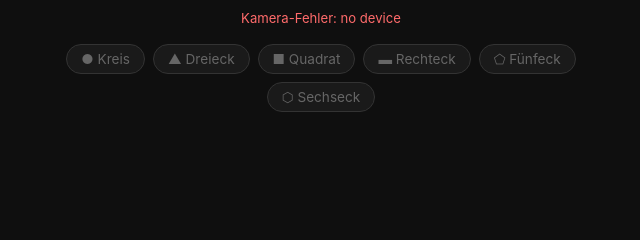
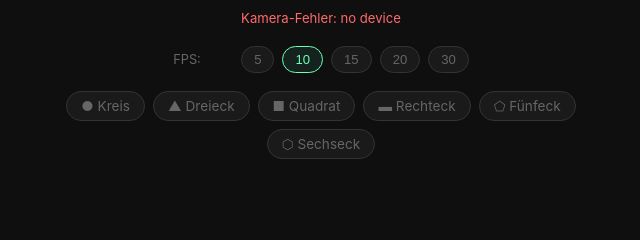
Before and after one commit to NoahHubHub/shape-detector-ml, a Flask app: page / in a window 1280 px wide. Shown: the part 405-645 px from the top of the page, without its empty margins (319-959 px from the left). Run offline with Flask 3, Linux system fonts and the light colour scheme; parts of the project's set-up code (start-up, migrations or seed data) failed here and were passed over.

Commit message:
Add Render.com deployment config and FPS selector
- render.yaml: build runs train.py, starts with gunicorn
- Procfile: gunicorn entry point
- server.py: use PORT env var, remove SSL (Render handles HTTPS)
- requirements.txt: use opencv-headless + gunicorn, remove pyopenssl
- index.html: FPS selector buttons (5/10/15/20/30)

```diff
--- a/requirements.txt
+++ b/requirements.txt
@@ -1,7 +1,7 @@
 flask
-opencv-python
+opencv-python-headless
 numpy
 scikit-learn
 joblib
 matplotlib
-pyopenssl
+gunicorn
--- a/server.py
+++ b/server.py
@@ -1,5 +1,5 @@
 """
-server.py — Flask Web-Server
+server.py — Flask Web-Server (Render.com kompatibel)
 
 Stellt die Web-App bereit und empfängt Kamera-Frames vom Handy.
 Für jeden Frame:
@@ -7,17 +7,13 @@ Für jeden Frame:
   2. Features extrahieren (features.py)
   3. Decision Tree klassifiziert die Form
   4. Ergebnis als JSON zurück ans Handy
-
-Ausführen: python server.py
-Dann auf dem Handy öffnen: https://<deine-IP>:5000
-(Sicherheitswarnung im Browser mit "Erweitert → Weiter" bestätigen)
 """
 
+import os
 import cv2
 import numpy as np
 import base64
 import joblib
-import socket
 
 from flask import Flask, request, jsonify, render_template
 from features import extract_features
@@ -107,27 +103,8 @@ def predict():
     return jsonify({'formen': erkannte_formen})
 
 
-def eigene_ip():
-    """Gibt die lokale IP-Adresse zurück."""
-    try:
-        s = socket.socket(socket.AF_INET, socket.SOCK_DGRAM)
-        s.connect(('8.8.8.8', 80))
-        ip = s.getsockname()[0]
-        s.close()
-        return ip
-    except Exception:
-        return 'localhost'
-
-
 if __name__ == '__main__':
-    ip = eigene_ip()
-    print(f"\n{'=' * 50}")
-    print(f"  Server läuft!")
-    print(f"  Laptop:  https://localhost:5000")
-    print(f"  Handy:   https://{ip}:5000")
-    print(f"  (Sicherheitswarnung mit 'Erweitert → Weiter' bestätigen)")
-    print(f"{'=' * 50}\n")
-
-    # ssl_context='adhoc' erstellt ein temporäres Zertifikat →
-    # nötig damit das Handy die Kamera im Browser nutzen darf
-    app.run(host='0.0.0.0', port=5000, debug=False, ssl_context='adhoc')
+    # PORT wird von Render.com als Umgebungsvariable gesetzt
+    port = int(os.environ.get('PORT', 5000))
+    print(f"\nServer läuft auf Port {port}")
+    app.run(host='0.0.0.0', port=port, debug=False)
--- a/templates/index.html
+++ b/templates/index.html
@@ -101,6 +101,39 @@
       color: rgba(255,255,255,0.4);
       font-family: monospace;
     }
+
+    #fps-control {
+      width: 100%;
+      max-width: 640px;
+      padding: 10px 16px;
+      display: flex;
+      align-items: center;
+      justify-content: center;
+      gap: 8px;
+    }
+
+    #fps-control span {
+      font-size: 0.8rem;
+      color: #666;
+      min-width: 60px;
+    }
+
+    .fps-btn {
+      padding: 5px 12px;
+      border-radius: 14px;
+      border: 1px solid #333;
+      background: #1a1a1a;
+      color: #666;
+      font-size: 0.82rem;
+      cursor: pointer;
+      transition: all 0.15s;
+    }
+
+    .fps-btn.active {
+      border-color: #6bffb8;
+      color: #6bffb8;
+      background: rgba(107,255,184,0.08);
+    }
   </style>
 </head>
 <body>
@@ -118,6 +151,15 @@
 
 <div id="statusBar">Kamera wird gestartet…</div>
 
+<div id="fps-control">
+  <span>FPS:</span>
+  <button class="fps-btn" data-fps="5">5</button>
+  <button class="fps-btn active" data-fps="10">10</button>
+  <button class="fps-btn" data-fps="15">15</button>
+  <button class="fps-btn" data-fps="20">20</button>
+  <button class="fps-btn" data-fps="30">30</button>
+</div>
+
 <div id="results">
   <span class="badge" data-form="Kreis"    style="--color:#6bffb8">● Kreis</span>
   <span class="badge" data-form="Dreieck"  style="--color:#ff6b6b">▲ Dreieck</span>
@@ -134,8 +176,23 @@
   const statusEl = document.getElementById('statusBar');
   const fpsEl    = document.getElementById('fps');
 
-  let senden = false;
+  let senden     = false;
   let letzteZeit = performance.now();
+  let zielFps    = 10;
+  let intervalId = null;
+
+  // ── FPS-Buttons ───────────────────────────────────────────────────────────
+  document.querySelectorAll('.fps-btn').forEach(btn => {
+    btn.addEventListener('click', () => {
+      document.querySelectorAll('.fps-btn').forEach(b => b.classList.remove('active'));
+      btn.classList.add('active');
+      zielFps = parseInt(btn.dataset.fps);
+      if (intervalId) {
+        clearInterval(intervalId);
+        intervalId = setInterval(frameSchicken, Math.round(1000 / zielFps));
+      }
+    });
+  });
 
   // ── Kamera starten ────────────────────────────────────────────────────────
   async function kameraStarten() {
@@ -148,7 +205,7 @@
         canvas.width  = video.videoWidth;
         canvas.height = video.videoHeight;
         setStatus('Aktiv — Form vor die Kamera halten', 'ok');
-        setInterval(frameSchicken, 300);  // alle 300ms ein Frame schicken
+        intervalId = setInterval(frameSchicken, Math.round(1000 / zielFps));
       };
     } catch (err) {
       setStatus('Kamera-Fehler: ' + err.message, 'error');
```
Also changed, not shown: render.yaml (added, +9 -0 lines), 1 other file.
